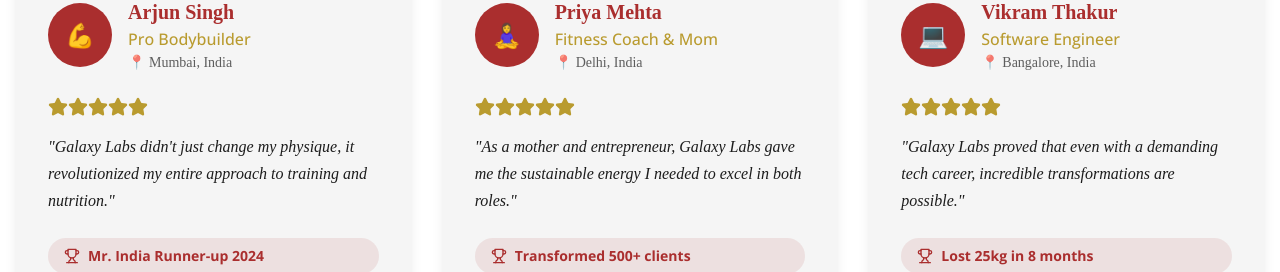
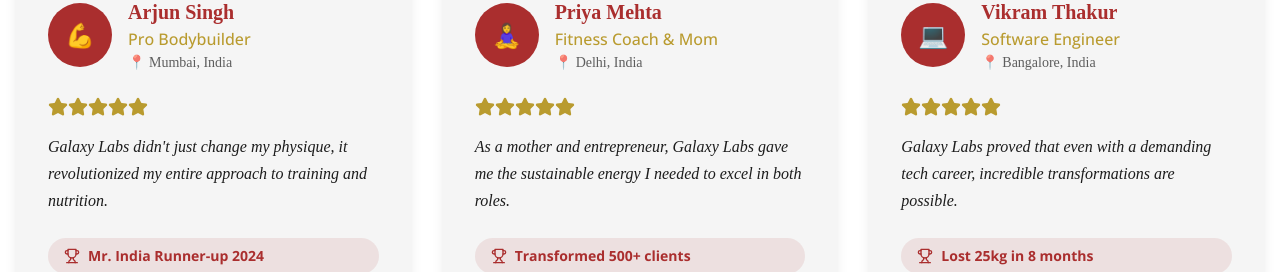
Before and after one commit to desirediv0/galaxy-lab, a Next.js app in the folder client/: page / in a window 1280 px wide. Shown: the part 2700-2972 px from the top of the page. Built offline with nearby package versions, Linux system fonts and the light colour scheme; no server answers.

Commit message:
Fix text formatting in Benefits and Testimonials sections for improved readability

```diff
--- a/client/src/app/page.js
+++ b/client/src/app/page.js
@@ -684,8 +684,8 @@
             className="text-[#1C1C1C] text-lg max-w-2xl mx-auto mb-8 font-['Lora']"
             style={{ lineHeight: 1.7 }}
           >
-            We're committed to providing you with the best fitness supplements
-            and an exceptional experience
+            We&apos;re committed to providing you with the best fitness
+            supplements and an exceptional experience
           </p>
         </motion.div>
 
@@ -870,7 +870,7 @@
                   className="text-[#1C1C1C] mb-6 font-['Lora'] italic"
                   style={{ lineHeight: 1.7 }}
                 >
-                  "{testimonial.quote}"
+                  {testimonial.quote}
                 </blockquote>
 
                 <div className="bg-[#AA2E2E]/10 px-4 py-2 rounded-full">
```
